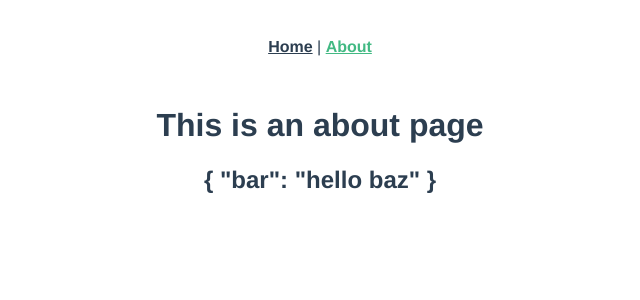
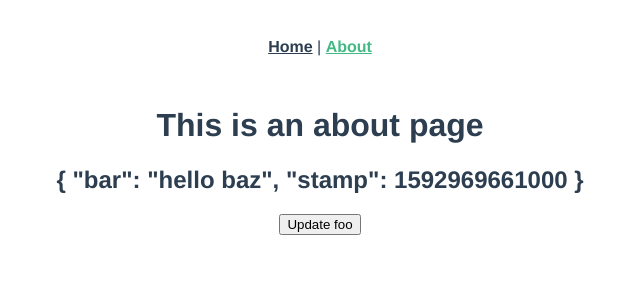
Before and after one commit to fancn21th/0_142_Vue_Spa, a Vue app: page /#/about in a window 1280 px wide. Shown: the top 300 px of the page, without its empty margins (320-960 px from the left). Built offline with nearby package versions, Linux system fonts and the light colour scheme.

Commit message:
with event

```diff
--- a/src/api/index.js
+++ b/src/api/index.js
@@ -3,5 +3,6 @@ const delay = (ms) => new Promise((resolve) => setTimeout(resolve, ms));
 export async function mockFetchFoo() {
   return delay(2000).then(() => ({
     bar: "hello baz",
+    stamp: +Date.now(),
   }));
 }
--- a/src/views/About.vue
+++ b/src/views/About.vue
@@ -2,6 +2,7 @@
   <div class="about">
     <h1>This is an about page</h1>
     <h2>{{ foo }}</h2>
+    <button @click="updateFoo">Update foo</button>
   </div>
 </template>
 
@@ -13,6 +14,11 @@ export default {
   computed: {
     ...mapState({ foo: state => state.foo })
   },
+  methods: {
+    updateFoo() {
+      this.$store.dispatch("updateFooData");
+    }
+  },
   created() {
     this.$store.dispatch("updateFooData");
   }
```
